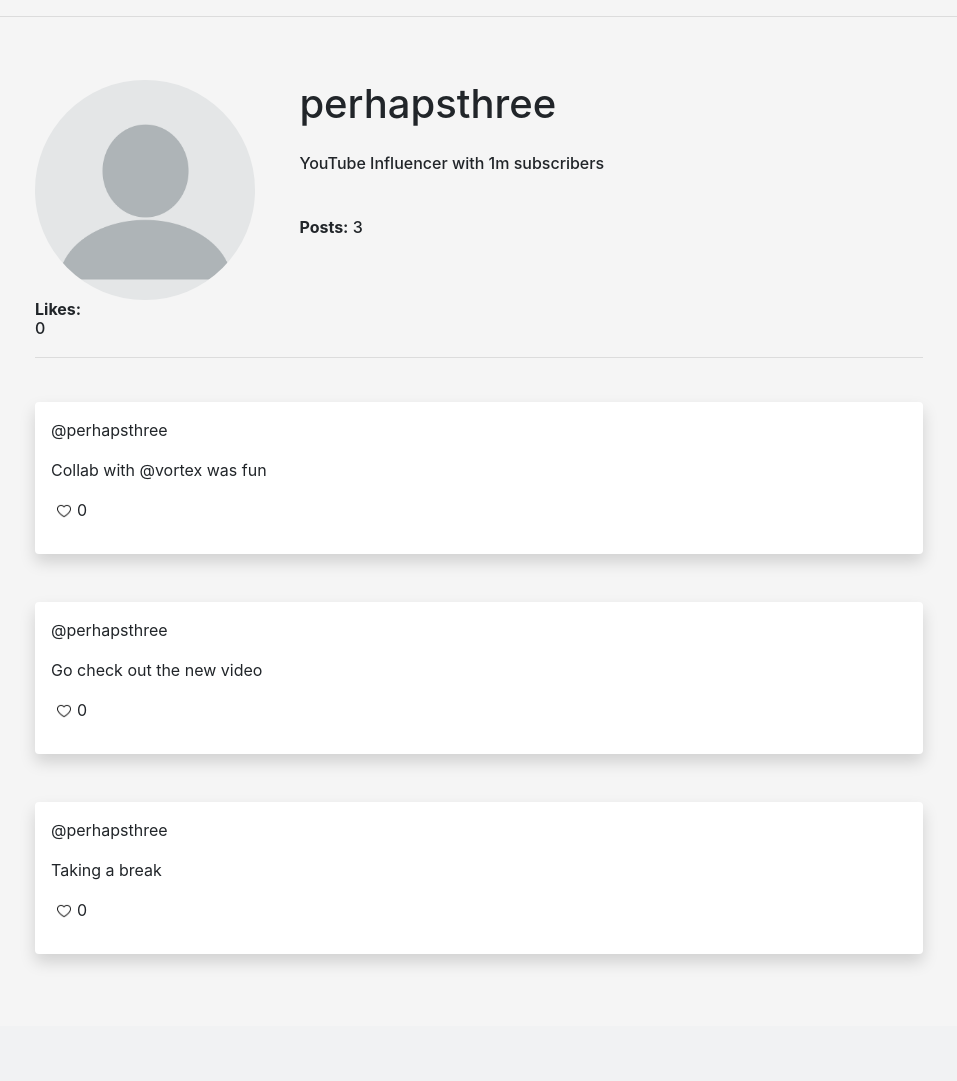
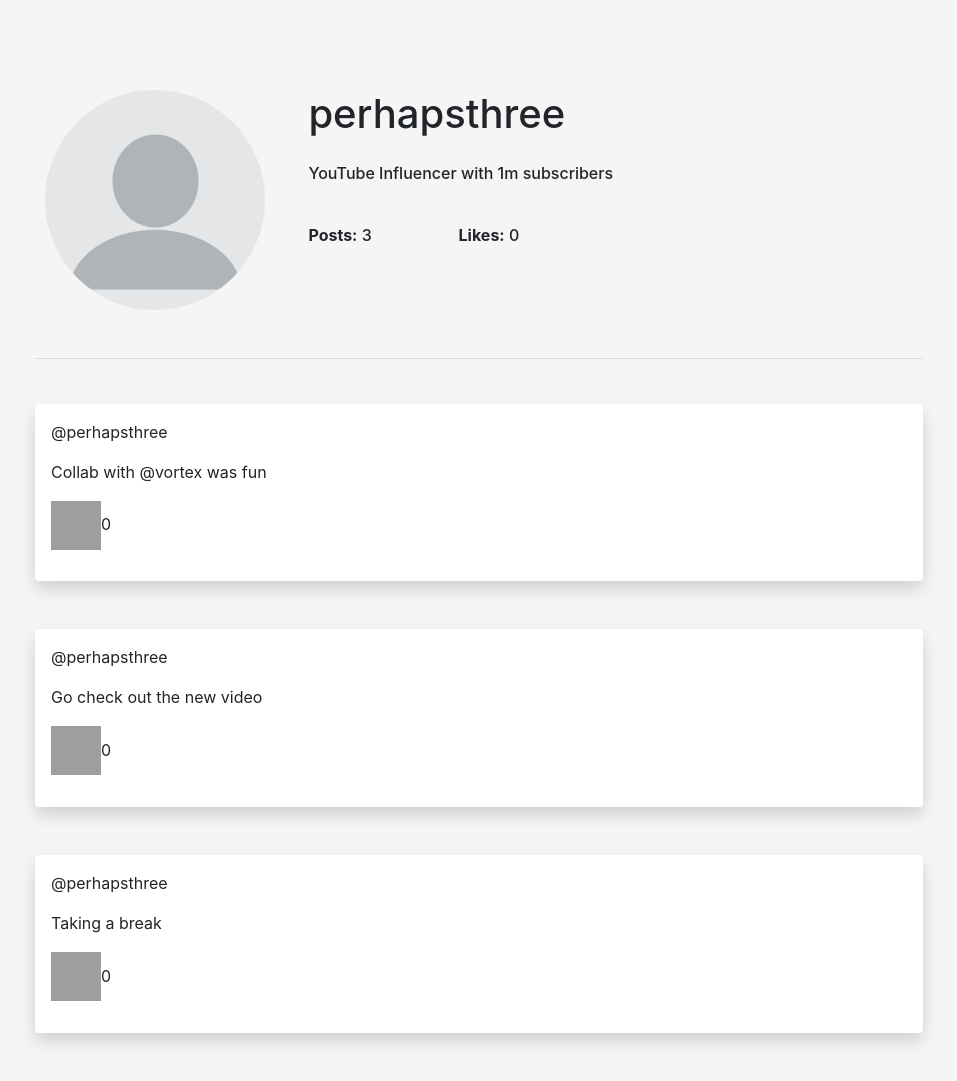
Before and after one commit to aetriusgx/cst-socialfinal, a Flask app: page /user/perhapsthree in a window 1280 px wide. Shown: the part 58-1139 px from the top of the page, without its empty margins (202-1159 px from the left). Before the commit the page ends 1022 px from the top, so only its background shows below. Run offline with Flask 2, Linux system fonts and the light colour scheme; some libraries are stand-ins or nearby versions; grey boxes are pictures that could not be loaded.

Commit message:
bug fixes to user profile

```diff
--- a/app/static/css/home.css
+++ b/app/static/css/home.css
@@ -103,7 +103,7 @@
 
 
 .user-post .post-interaction .post-int-text {
-	margin: 1.1%;
+	margin: 1.9%;
     padding: 0%;
 }
 
--- a/app/static/css/user.css
+++ b/app/static/css/user.css
@@ -3,6 +3,16 @@
 }
 
 .box-content {
+    margin-left: 20%;
+    padding: 10px;
+}
+
+.hr {
+    margin-left: 20%;
+    size: 100%;
+}
+
+.user-posts {
     margin-left: 20%;
 }
 
@@ -19,24 +29,91 @@
     margin-bottom: 5%;
 }
 
-.post-interaction .post-icons {
-	height: 14px;
-	width: auto;
-    float: left;
-    margin: .7%;
-    padding: 0%;
+.user-likes {
+    margin-bottom: 10%;;
 }
 
+
+.post-like {
+    float: left;
+
+}
+
+.post-likes {
+    padding: 1.5%;
+}
 .post {
     float: left;
     margin-right: 10%;
 }
 
-.like {
-    margin-bottom: 10%;
+
+.shadow {
+    margin-top: 5%;
+
 }
 
 
-.shadow {
-    margin-top: 5%;
+/* This makes the size of the heart/animation */
+:root {
+	--size: 50px;
+	--frames: 62;
 }
+
+/* This makes so that the checkmark boxes are not visable */
+input {
+	display: none;
+}
+
+/* This creates the outer circle of the heart button */
+.post-like {
+	display: block;
+	width: var(--size);
+	height: var(--size);
+	cursor: pointer;
+	border-radius: 999px;
+	overflow: visible;
+	-webkit-tap-highlight-color: rgba(0, 0, 0, 0);
+	-webkit-tap-highlight-color: transparent;
+}
+
+/* This is the heart images it self.
+   It grabs the image from the url and displays it as an animation.
+   It goes step by step. */
+.hearth {
+	background-image: url('https://assets.codepen.io/23500/Hashflag-AppleEvent.svg');
+	background-size: calc(var(--size) * var(--frames)) var(--size);
+	background-repeat: no-repeat;
+	background-position-x: calc(var(--size) * (var(--frames) * -1 + 2));
+	background-position-y: calc(var(--size) * 0.02);
+	width: var(--size);
+	height: var(--size);
+}
+
+/* This makes it so when the checkbox is pressed.
+   The image goes frame by frame like an animation. */
+input:checked + .hearth {
+	animation: like 1s steps(calc(var(--frames) - 3));
+	animation-fill-mode: forwards;
+}
+
+/* This is what makes the image go foward. */
+@keyframes post-like {
+	0% {
+	  background-position-x: 0;
+	}
+	100% {
+	  background-position-x: calc(var(--size) * (var(--frames) * -1 + 3));
+	}
+}
+
+/* This is when you hover over the heart,
+   it shows that light red circle on top of the image.*/
+@media (hover: hover){
+	.post-like:hover {
+	  background-color: #E1255E15;
+    }
+	.hearth:hover {
+		background-position-x: calc(var(--size) * (var(--frames) * -1 + 1));
+	}
+}
--- a/app/templates/user_profile.html
+++ b/app/templates/user_profile.html
@@ -14,12 +14,13 @@
             <div class="container" style="margin-top: 80px;">
                 <div class="box-content">
                     <img class="post-image" src="/static/images/unknown_img.png" width="220px" style="border-radius: 50%;">
-                    <h1 class="username">{{ user_info['username'] }}</h>
+                    <h1 class="username">{{ user_info['username'] }}</h1>
                     <h6 class="description">{{ user_info['description'] }}</h6>
                     <h6 class="post"><b>Posts:</b> {{ num_posts }}</h6>
-                    <h6 class="like"><b>Likes:</b> {{ num_likes }}</h6>
-
-                    <hr class="seperator">
+                    <h6 class="user-likes"><b>Likes:</b> {{ num_likes }}</h6>
+                </div>
+                <hr class="hr">
+                <div class="user-posts">
                     {% for post in user_info['posts'] %}
                         <div class="shadow p-3 mb-5 bg-body rounded" style="background-color: white;">
                             <p>@{{ user_info['username'] }}<p>
@@ -30,16 +31,16 @@
                                 </div>
                             {% endif %}
                             <div class="post-interaction">
-                                <a><img class="post-icons" src="/static/images/icons/love.png"></a>
-                                <!-- for filled heart: /static/images/icons/heart.png -->
+                                <label class="post-like">
+                                    <input type="checkbox"/>
+                                    <div class="hearth"></div>
+                                </label>
                                 <p class="post-likes">{{ user_info['posts'][post][1] }}</p>
                             </div>
                         </div>
                     {% endfor %}
                 </div>
-                    <br>
-                </div>
-                <hr class="seperator">
+
             </div>
         {% endblock %}
 </body>
```
